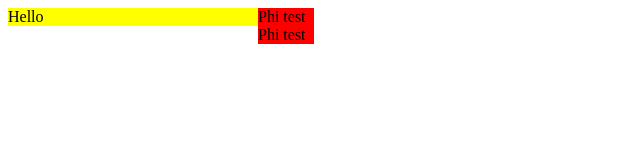
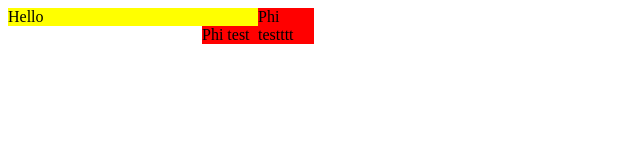
Before and after one commit to vonhutphi/test-phi, a plain HTML site: page index.html in a window 1280 px wide. Shown: the whole page, without its empty margins (0-640 px from the left). Drawn offline with Linux system fonts and the light colour scheme.

Commit message:
test tiep

```diff
--- a/index.html
+++ b/index.html
@@ -10,7 +10,7 @@
   <body>
     <div class="container">
       <div class="div1">Hello</div>
-      <div class="div2">Phi test</div>
+      <div class="div2">Phi testttt</div>
       <div class="div2">Phi test</div>
     </div>
   </body>
```
